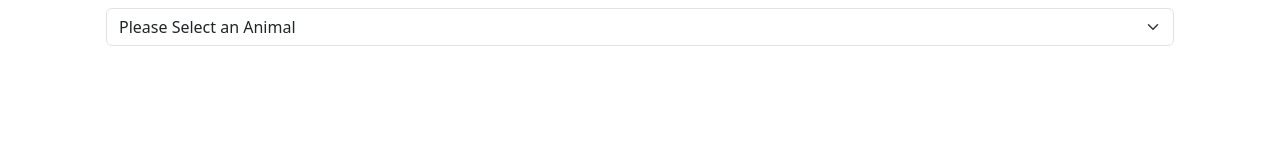
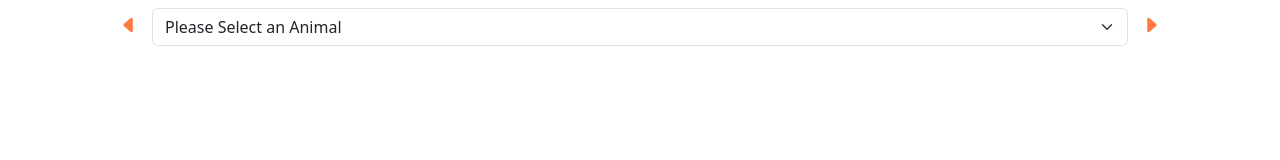
Before and after one commit to Malessi5/ama-pet-tool, a React app: page / in a window 1280 px wide. Shown: the top 160 px of the page. Built offline with nearby package versions, Linux system fonts and the light colour scheme.

Commit message:
add rescue link validation and expiration, prev/next buttons, and formatting

```diff
--- a/src/components/Pets/PetOptions.tsx
+++ b/src/components/Pets/PetOptions.tsx
@@ -1,8 +1,4 @@
-import React, {
-  ChangeEvent,
-  ChangeEventHandler,
-  ReactEventHandler,
-} from "react";
+import React, { ChangeEvent, useState, useEffect } from "react";
 
 export default (props: {
   allPets: AllPetData;
@@ -10,6 +6,23 @@ export default (props: {
   setSelectedPetId: Function;
 }) => {
   const { allPets, setSelectedPetId, selectedPetId } = props;
+  const [petSelectArray, setPetSelectArray] = useState<PetData[]>([]);
+
+  useEffect(() => {
+    const sortedArray = Object.keys(allPets)
+      .sort(
+        (a, b) =>
+          new Date(allPets[b].intakeDate).getTime() -
+          new Date(allPets[a].intakeDate).getTime()
+      )
+      .map((petId) => allPets[petId]);
+    console.log("sorted", sortedArray);
+    setPetSelectArray(sortedArray);
+
+    if (sortedArray.length && selectedPetId == "default") {
+      setSelectedPetId(sortedArray[0].animalId);
+    }
+  }, [allPets]);
 
   const changeHandler = (e: ChangeEvent<HTMLSelectElement>) => {
     if (e.target && e.target.id === "pet-selector") {
@@ -17,8 +30,49 @@ export default (props: {
     }
   };
 
+  const btnHandler = (e: React.MouseEvent<HTMLButtonElement>) => {
+    e.preventDefault();
+    const petIdArr = petSelectArray.map((pet) => pet.animalId);
+    const target = e.target as HTMLButtonElement;
+    let idx = petIdArr.indexOf(selectedPetId);
+    console.log(target, idx);
+    if (
+      target?.id == "prev-btn" ||
+      target?.parentElement?.id == "prev-btn" ||
+      target?.parentElement?.parentElement?.id == "prev-btn"
+    ) {
+      if (idx > 0) {
+        console.log(idx);
+        setSelectedPetId(petIdArr[idx - 1]);
+      }
+    } else if (
+      target?.id == "next-btn" ||
+      target?.parentElement?.id == "next-btn" ||
+      target?.parentElement?.parentElement?.id == "next-btn"
+    ) {
+      if (idx < petIdArr.length - 1) {
+        setSelectedPetId(petIdArr[idx + 1]);
+      }
+    }
+  };
+
   return (
     <div className="container">
+      <div className="d-flex align-items-center">
+        <div>
+          <button className="btn btn-link" onClick={btnHandler} id="prev-btn">
+            <svg
+              xmlns="http://www.w3.org/2000/svg"
+              width="20"
+              height="20"
+              fill="#ff7940"
+              className="bi bi-caret-left-fill"
+              viewBox="0 0 16 16"
+            >
+              <path d="m3.86 8.753 5.482 4.796c.646.566 1.658.106 1.658-.753V3.204a1 1 0 0 0-1.659-.753l-5.48 4.796a1 1 0 0 0 0 1.506z" />
+            </svg>
+          </button>
+        </div>
         <select
           className="form-select mt-2"
           aria-label="Pet Selector"
@@ -26,20 +80,34 @@ export default (props: {
           value={selectedPetId}
           onChange={changeHandler}
         >
-        <option selected value="">
+          <option selected value="default">
             Please Select an Animal
           </option>
-        {Object.keys(allPets).map((petId) =>
-          allPets[petId].adoptedName &&
-          allPets[petId].adoptedName != allPets[petId].name ? (
-            <option value={petId}>
-              {allPets[petId].name} nka {allPets[petId].adoptedName}
+          {petSelectArray.map((pet) =>
+            pet.adoptedName && pet.adoptedName != pet.name ? (
+              <option value={pet.animalId}>
+                {pet.name} nka {pet.adoptedName}
               </option>
             ) : (
-            <option value={petId}>{allPets[petId].name}</option>
+              <option value={pet.animalId}>{pet.name}</option>
             )
           )}
         </select>
+        <div>
+          <button className="btn btn-link" onClick={btnHandler} id="next-btn">
+            <svg
+              xmlns="http://www.w3.org/2000/svg"
+              width="20"
+              height="20"
+              fill="#ff7940"
+              className="bi bi-caret-right-fill"
+              viewBox="0 0 16 16"
+            >
+              <path d="m12.14 8.753-5.482 4.796c-.646.566-1.658.106-1.658-.753V3.204a1 1 0 0 1 1.659-.753l5.48 4.796a1 1 0 0 1 0 1.506z" />
+            </svg>
+          </button>
+        </div>
+      </div>
     </div>
   );
 };
--- a/src/components/Pets/PetsMain.tsx
+++ b/src/components/Pets/PetsMain.tsx
@@ -6,7 +6,7 @@ type PetMap = Record<string, PetData>;
 
 export default () => {
   const [allPets, setAllPets] = useState<PetMap>({});
-  const [selectedPetId, setSelectedPetId] = useState<string>("");
+  const [selectedPetId, setSelectedPetId] = useState<string>("default");
   const [selectedPet, setSelectedPet] = useState<PetData | null>(null);
 
   useEffect(() => {
@@ -16,7 +16,9 @@ export default () => {
   }, []);
 
   useEffect(() => {
-    setSelectedPet(allPets[selectedPetId]);
+    if (selectedPetId !== "default") {
+      setSelectedPet(allPets[selectedPetId]);
+    }
   }, [selectedPetId, allPets]);
 
   const getAllPetData = async () => {
@@ -25,9 +27,6 @@ export default () => {
       if (pets) {
         console.log(pets);
         setAllPets(pets);
-
-        const firstKey = Object.keys(pets)[0];
-        setSelectedPetId(firstKey);
       }
     } catch (e) {
       console.error(e);
--- a/src/components/Pets/SinglePet/BasicInfo.tsx
+++ b/src/components/Pets/SinglePet/BasicInfo.tsx
@@ -1,18 +1,4 @@
 import React, { useState, useEffect } from "react";
-
-const basicInfo = new Set([
-  "animalId",
-  "breed",
-  "breed2",
-  "characteristics",
-  "coat",
-  "color",
-  "color2",
-  "dateOfBirth",
-  "gender",
-  "species",
-  "size",
-]);
 
 export default (props: { pet: PetData }) => {
   const { pet } = props;
--- a/src/components/Pets/SinglePet/SinglePet.tsx
+++ b/src/components/Pets/SinglePet/SinglePet.tsx
@@ -26,46 +26,49 @@ export default (props: { pet: PetData }) => {
     if (pet.photos && pet.photos.length > 0) {
       return imgUrlPrefix + pet.photos[0].mediumThumbnailUrl;
     }
+    return "./img/default.png";
   };
 
   useEffect(() => {
-    checkAMALink();
+    // check rescue link validity and expiration date
+    if (
+      pet.rescueLink &&
+      validDate(new Date(pet.rescueLinkExpirationDate), new Date())
+    ) {
+      setAmaLinkValid(true);
+    } else {
+      setAmaLinkValid(false);
+      checkRescueLink();
+    }
   }, [pet]);
-  // useEffect(() => {
-  //   setPetData(formatPetData(pet));
-  // }, [pet]);
 
-  // const formatPetData = (pet: PetData) => {
-  //   const updatedData: any = {};
-  //   for (let attr in pet) {
-  //     if (visibleAttributes.has(attr)) {
-  //       if (attr == "intake" && pet["intake"]["date"]) {
-  //         updatedData["intakeDate"] = pet["intake"]["date"];
-  //       } else {
-  //         updatedData[attr] = pet[attr as keyof typeof pet];
-  //       }
-  //     }
-  //   }
-  //   return updatedData;
-  // };
+  const validDate = (expDate: Date, currentDate: Date) => {
+    // check if exp date is within 7 days
+    let dateDiff = Math.floor(
+      (expDate.getTime() - currentDate.getTime()) / (24 * 3600 * 1000)
+    );
+
+    return dateDiff <= 7;
+  };
 
   const openInSparkie = () => {
     window.open(sparkieLinkPrefix + pet["_id"]);
   };
 
-  const openAMAPage = () => {
+  const openRescuePage = () => {
     window.open(`https://www.amaanimalrescue.org/pet/${pet.name}/`);
   };
 
-  const checkAMALink = async () => {
+  const checkRescueLink = async () => {
     // the link to an animals AMA page should follow the same format each time,
     // but we'll check if it's a valid link first before adding it
 
     //TODO: save link and expiration date to pet data
     await chrome.runtime.sendMessage(
       {
-        type: "CHECK_AMA_LINK",
+        type: "CHECK_RESCUE_LINK",
         url: `https://amaanimalrescue.org/pet/${pet.name}/`,
+        petId: pet.animalId,
       },
       (response) => {
         setAmaLinkValid(response);
@@ -82,7 +85,15 @@ export default (props: { pet: PetData }) => {
           className="d-flex align-items-center flex-column mb-3"
           id="pet-header"
         >
-          <img className="rounded" src={getImageUrl()} />
+          <div style={{ height: 200 }}>
+            <img
+              className="rounded"
+              src={getImageUrl()}
+              style={{ width: 200 }}
+            />
+          </div>
+          <div className="d-flex">
+            <div id="pet-name">
               {pet.adoptedName ? (
                 <h3 className="mb-0">
                   {pet.name} nka {pet.adoptedName}
@@ -90,7 +101,9 @@ export default (props: { pet: PetData }) => {
               ) : (
                 <h3 className="mb-0">{pet.name}</h3>
               )}
-          <div className="flex">
+            </div>
+          </div>
+          <div className="flex" id="links">
             <button
               style={{ fontSize: ".8em" }}
               className="btn btn-link"
@@ -102,7 +115,7 @@ export default (props: { pet: PetData }) => {
               <button
                 style={{ fontSize: ".8em" }}
                 className="btn btn-link"
-                onClick={openAMAPage}
+                onClick={openRescuePage}
               >
                 AMA Page
               </button>
--- a/src/types.d.ts
+++ b/src/types.d.ts
@@ -42,6 +42,8 @@ interface PetData {
       url: string;
     }
   ];
+  rescueLink?: string;
+  rescueLinkExpirationDate?: date;
   size: string;
   sparkieURL: string;
   species: string;
--- a/webpack.config.js
+++ b/webpack.config.js
@@ -20,6 +20,7 @@ module.exports = {
     logo16: "./src/img/logo16.png",
     logo32: "./src/img/logo32.png",
     logo48: "./src/img/logo48.png",
+    default: "./src/img/default.png",
   },
   module: {
     rules: [
```
Also changed, not shown: src/background.ts (+24 -3 lines), src/img/default.png (added). Lines whose indentation alone changed are shown as unchanged.
